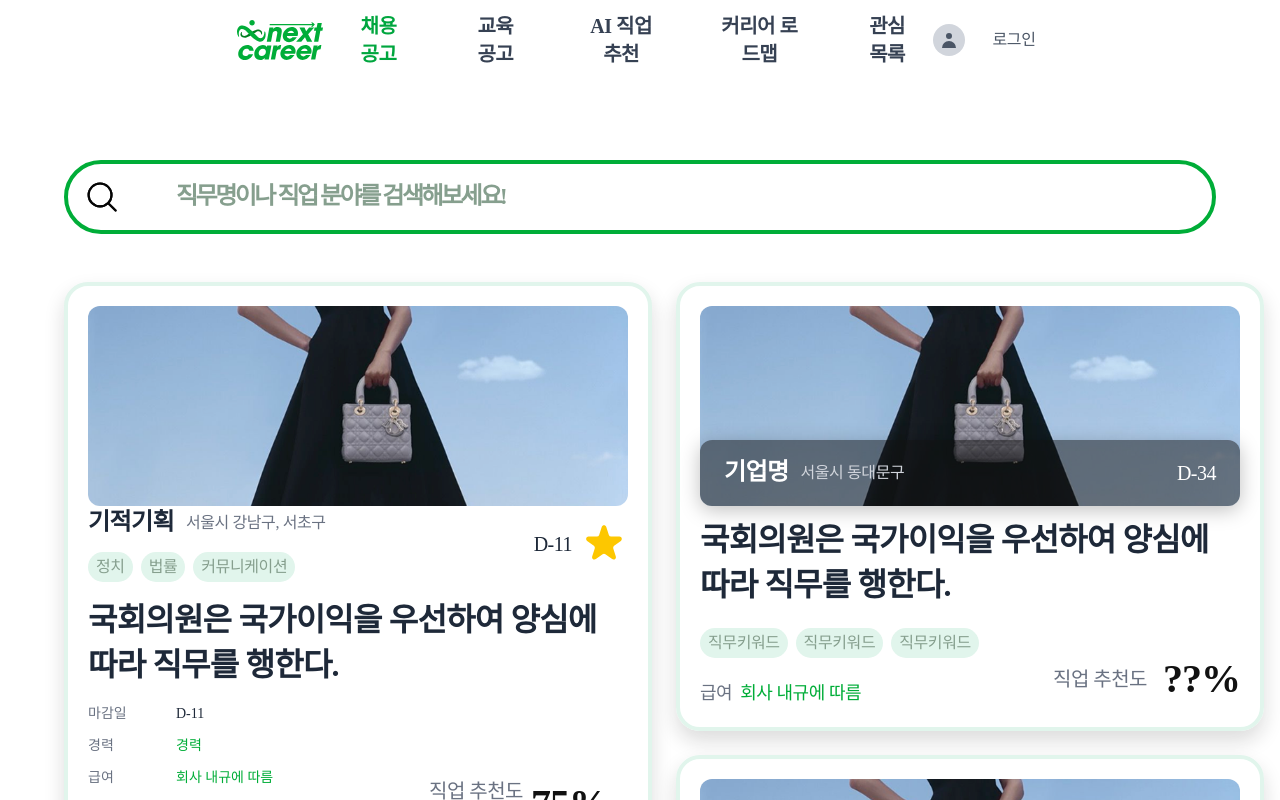
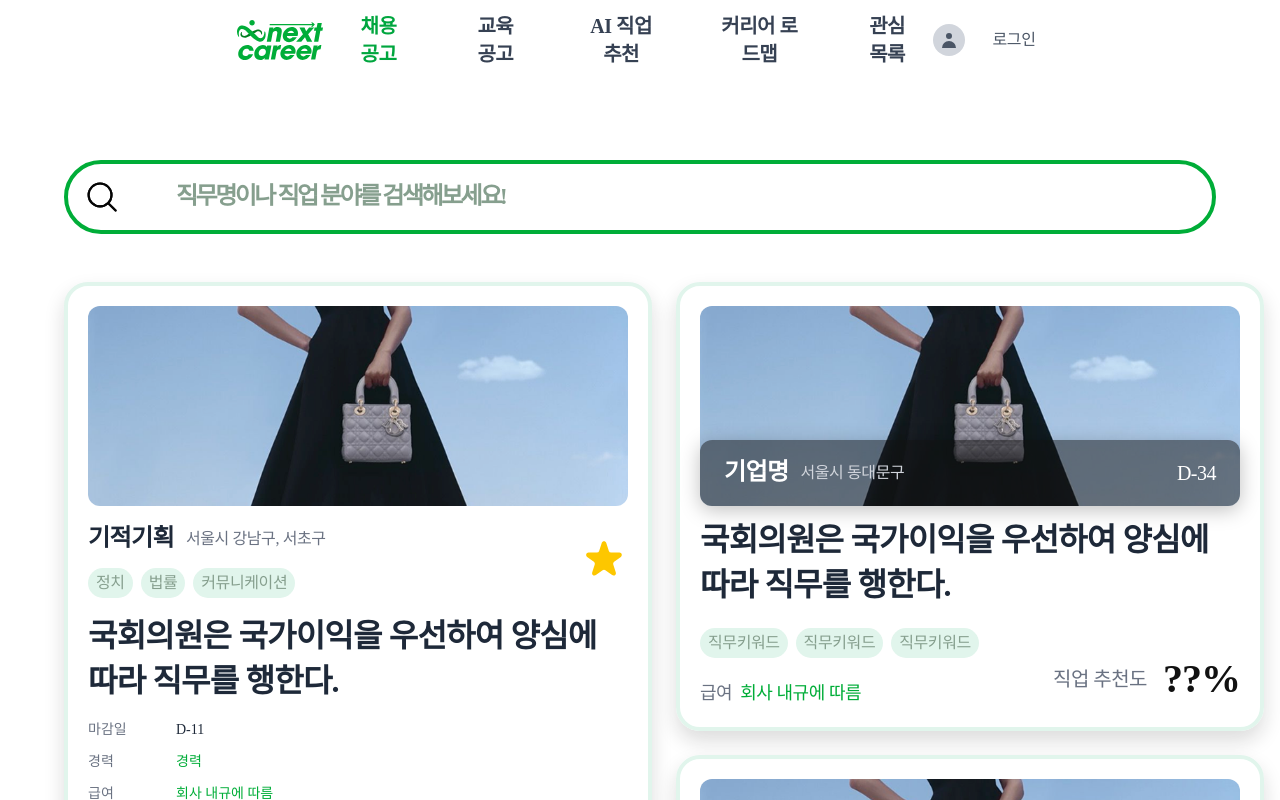
Before and after one commit to seyun31/2025_SEASONTHON_TEAM_42_FE, a Next.js app: page /job-postings in a window 1280 px wide. Both pictures are taken after a click on the element 358 px from the left and 506 px from the top of the page. Shown: the top 800 px of the page. Built offline with nearby package versions, Linux system fonts and the light colour scheme; a web font is replaced by a local one.

Commit message:
Update JobCard component

```diff
--- a/src/components/card-component/JobCard.tsx
+++ b/src/components/card-component/JobCard.tsx
@@ -92,7 +92,7 @@ export default function JobCard({ job, onToggleScrap }: JobCardProps) {
             }`}
           >
             {/* 기업명, 위치, 태그 */}
-            <div className="flex justify-between items-center mb-4">
+            <div className="flex justify-between items-center my-4">
               <div className="flex flex-col gap-3">
                 <div className="flex flex-row items-center gap-3 transition-all duration-500 ease-out">
                   <span className="text-title-medium text-gray-800">
@@ -119,9 +119,9 @@ export default function JobCard({ job, onToggleScrap }: JobCardProps) {
                 </div>
               </div>
               <div className="flex items-center gap-2">
-                <span className="text-body-large-medium text-gray-800">
+                {/* <span className="text-body-large-medium text-gray-800">
                   {job.closingDate}
-                </span>
+                </span> */}
                 <button
                   onClick={(e) => {
                     e.stopPropagation();
@@ -171,7 +171,7 @@ export default function JobCard({ job, onToggleScrap }: JobCardProps) {
 
             {/* 추천도 */}
             <div
-              className={`absolute bottom-20 right-5 flex gap-2 transition-all duration-500 ease-out ${
+              className={`absolute bottom-20 right-5 flex gap-4 transition-all duration-500 ease-out items-center ${
                 isExpanded
                   ? 'opacity-100 translate-x-0 translate-y-0'
                   : 'opacity-0 translate-x-4 translate-y-4'
```
